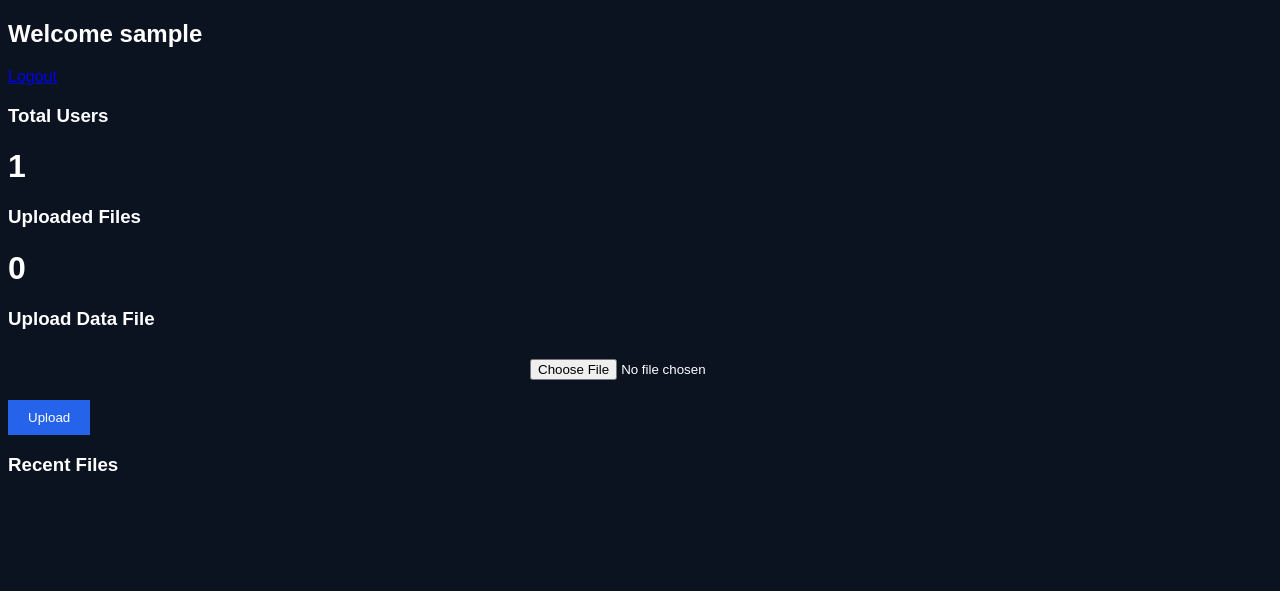
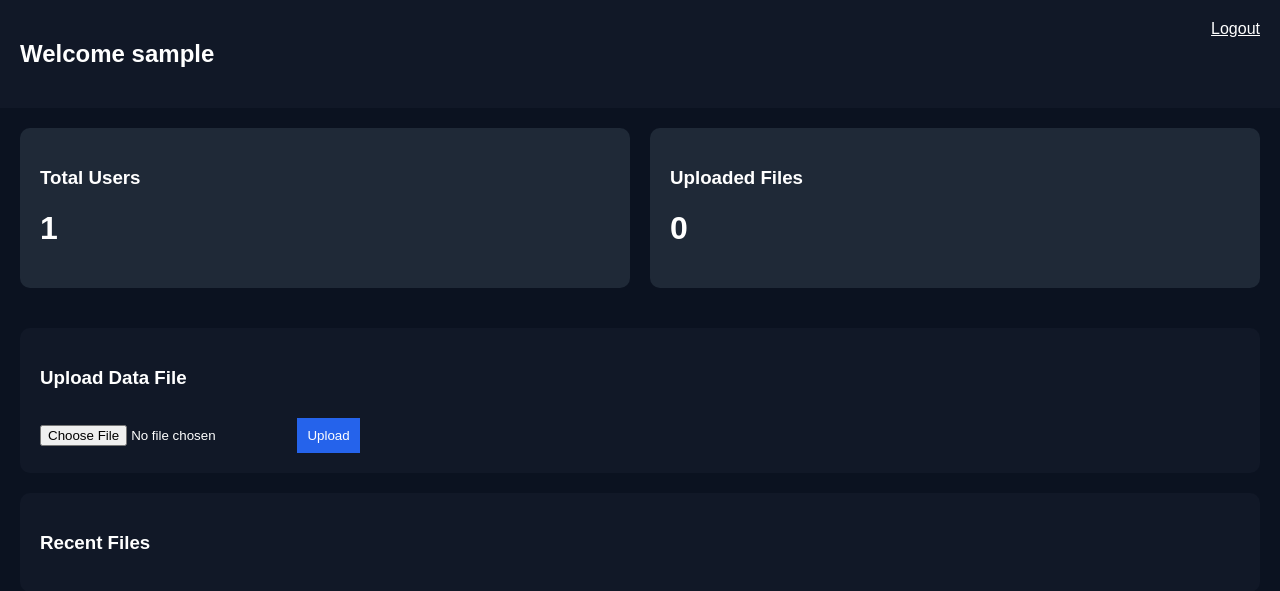
Before and after one commit to Har8-jpg/my-company-website, a Flask app: page /dashboard in a window 1280 px wide. Shown: the top 591 px of the page. Run offline with Flask 3, Linux system fonts and the light colour scheme; the visitor is signed in with stand-in values (Sample User, id 1); data comes from the database, SQL or seed files in the repository.

Commit message:
Update style.css

```diff
--- a/static/style.css
+++ b/static/style.css
@@ -2,38 +2,44 @@ body {
     font-family: Arial;
     background: #0b1220;
     color: white;
+    margin: 0;
 }
 
-.center {
+.topbar {
     display: flex;
-  justify-content: center;
-  align-items: center;
-  height: 100vh;
+    justify-content: space-between;
+    padding: 20px;
+    background: #111827;
 }
 
-.box {
-  background: #111827;
-  padding: 40px;
-  border-radius: 10px;
-  text-align: center;
+.topbar a {
+    color: white;
 }
 
-input {
-  display: block;
-  margin: 10px auto;
-  padding: 10px;
-  width: 220px;
+.grid {
+    display: flex;
+    gap: 20px;
+    padding: 20px;
+}
+
+.card {
+    background: #1f2937;
+    padding: 20px;
+    border-radius: 10px;
+    flex: 1;
+}
+
+.upload-box, .file-box {
+    margin: 20px;
+    padding: 20px;
+    background: #111827;
+    border-radius: 10px;
 }
 
 button {
-  padding: 10px 20px;
+    padding: 10px;
     background: #2563eb;
     border: none;
     color: white;
-  cursor: pointer;
+    margin-top: 10px;
 }
-
-.dashboard {
-  text-align: center;
-  margin-top: 100px;
-}
```
Lines whose indentation alone changed are shown as unchanged.
